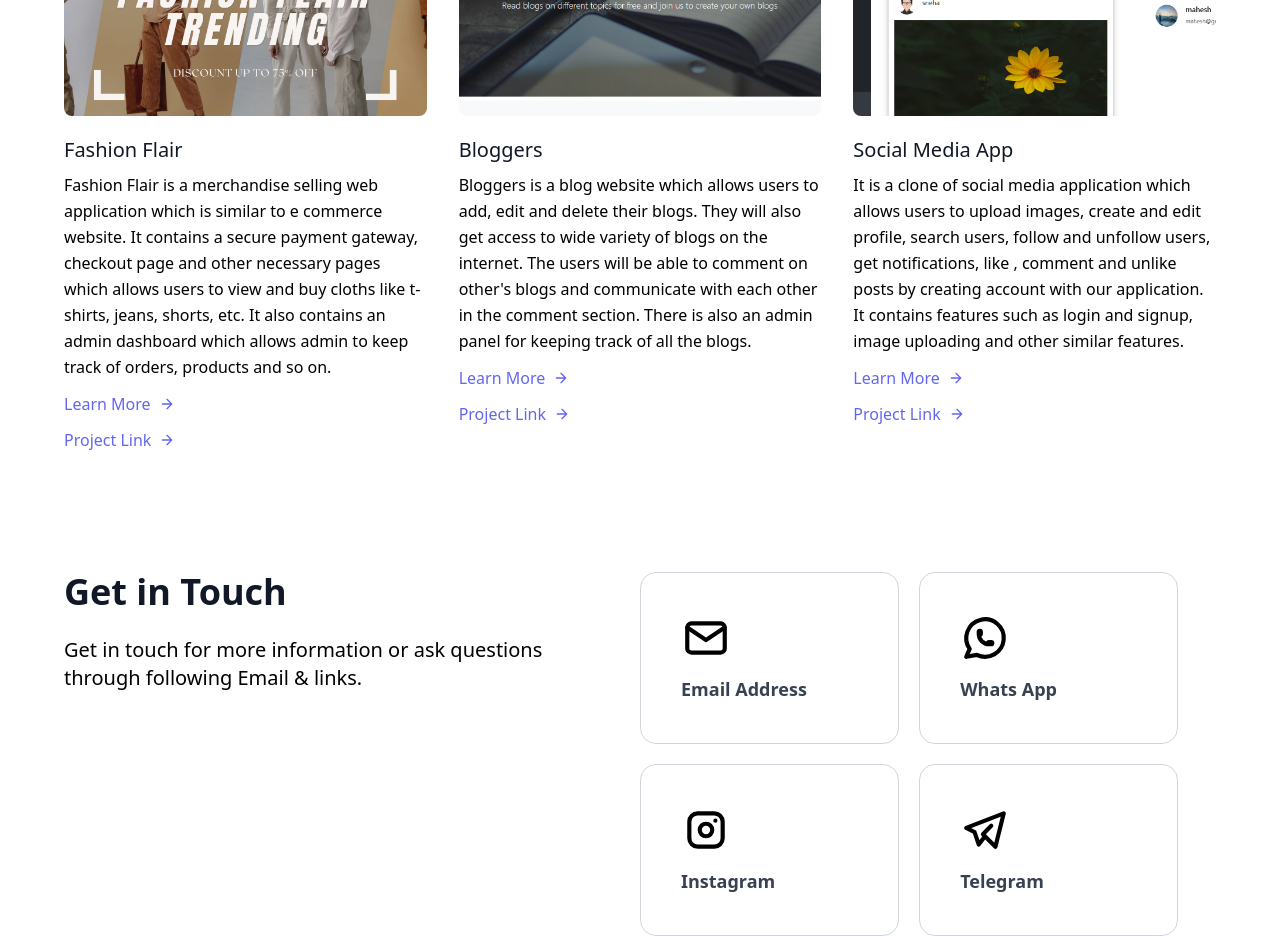
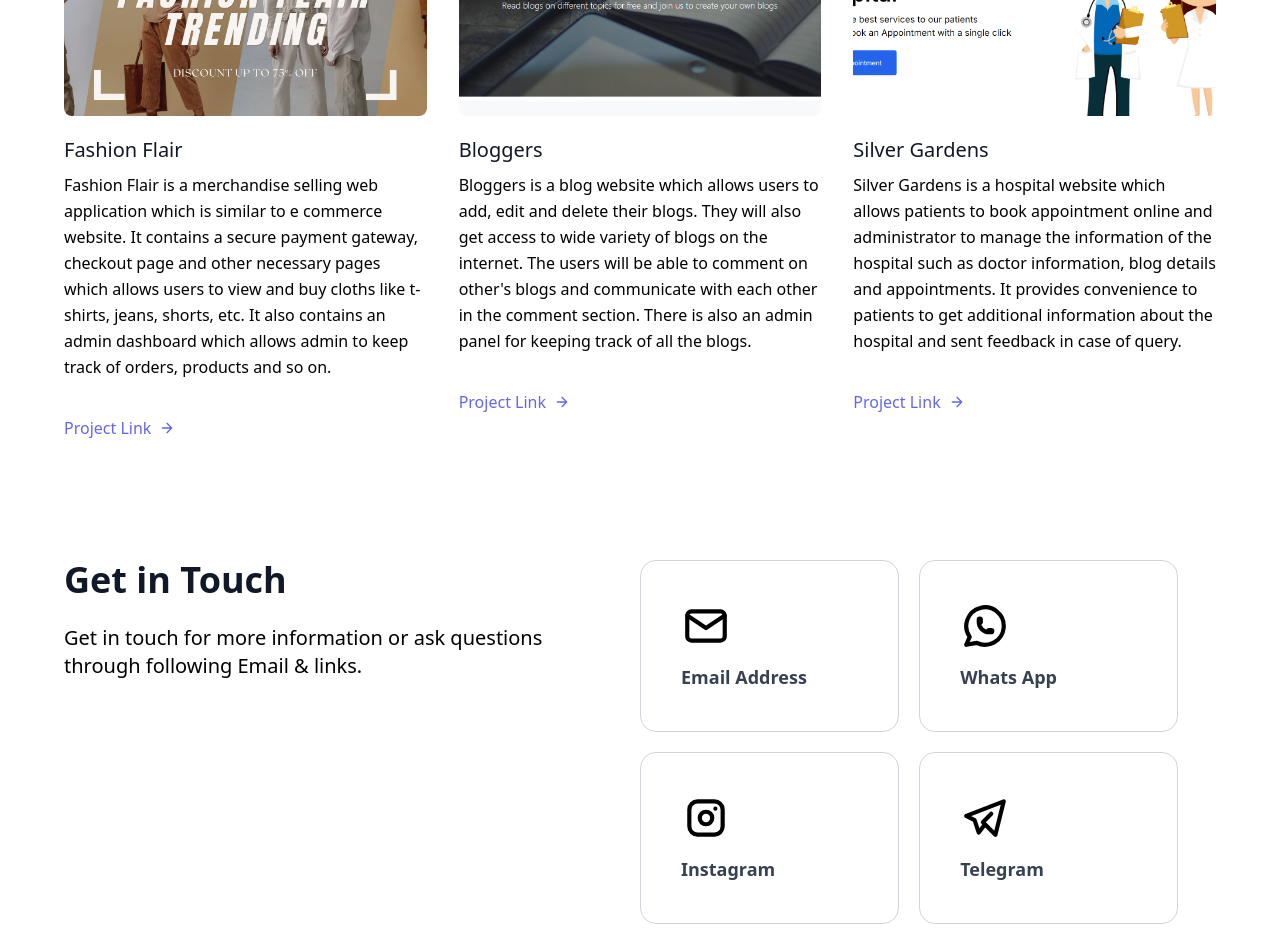
Before and after one commit to SahilAnvekar002/SahilAnvekar, a React (Create React App) app: page / in a window 1280 px wide. Shown: the part 3460-4396 px from the top of the page. Built offline with nearby package versions, Linux system fonts and the light colour scheme.

Commit message:
replaced a project

```diff
--- a/src/App.js
+++ b/src/App.js
@@ -52,10 +52,10 @@ function App() {
       link: 'https://github.com/SahilAnvekar002/BlogWebsite'
     },
     {
-      title: 'Social Media App',
-      des: "It is a clone of social media application which allows users to upload images, create and edit profile, search users, follow and unfollow users, get notifications, like , comment and unlike posts by creating account with our application. It contains features such as login and signup, image uploading and other similar features.",
+      title: 'Silver Gardens',
+      des: "Silver Gardens is a hospital website which allows patients to book appointment online and administrator to manage the information of the hospital such as doctor information, blog details and appointments. It provides convenience to patients to get additional information about the hospital and sent feedback in case of query.",
       images: ['/p3/1.png', '/p3/2.png', '/p3/3.png', '/p3/4.png', '/p3/5.png', '/p3/6.png'],
-      link: 'https://github.com/SahilAnvekar002/SocialMediaApp'
+      link: 'https://silver-gardens.vercel.app/'
     }
   ]
 
@@ -238,11 +238,6 @@ function App() {
                   </div>
                   <h2 className="text-xl font-medium title-font text-gray-900 mt-5 dark:text-white">{project.title}</h2>
                   <p className="text-base leading-relaxed mt-2 dark:text-gray-500">{project.des}</p>
-                  <button className="text-indigo-500 dark:text-white inline-flex items-center mt-3 cursor-pointer mr-5" onClick={() => toggleModal(index)}>Learn More
-                    <svg fill="none" stroke="currentColor" strokeLinecap="round" strokeLinejoin="round" strokeWidth="2" className="w-4 h-4 ml-2" viewBox="0 0 24 24">
-                      <path d="M5 12h14M12 5l7 7-7 7"></path>
-                    </svg>
-                  </button>
                   <br />
                   <a className=" text-indigo-500 dark:text-white inline-flex items-center mt-3 cursor-pointer mr-5" target='_blank' href={project.link} rel="noreferrer">Project Link
                     <svg fill="none" stroke="currentColor" strokeLinecap="round" strokeLinejoin="round" strokeWidth="2" className="w-4 h-4 ml-2" viewBox="0 0 24 24">
```
Also changed, not shown: public/p3/1.png.
